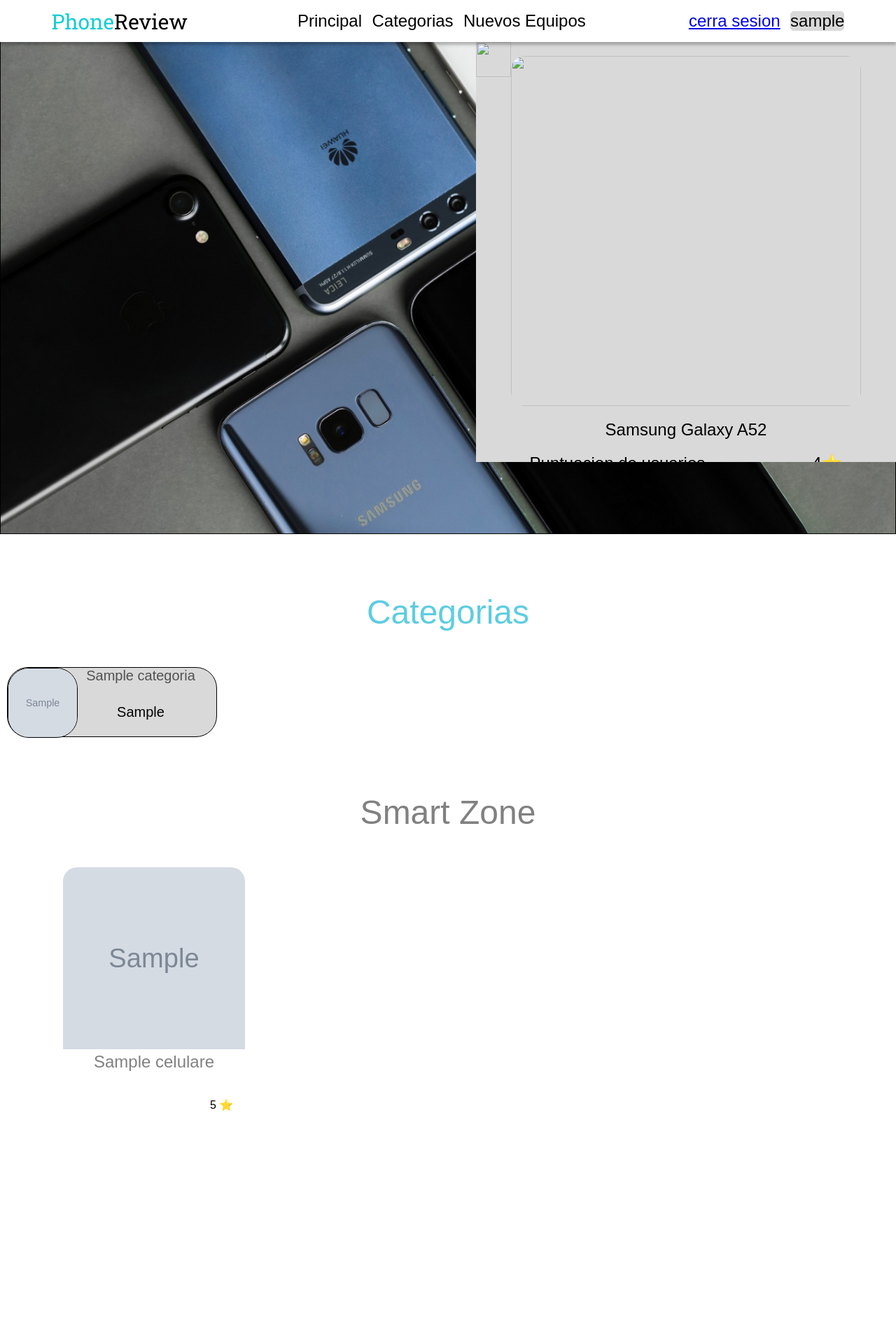
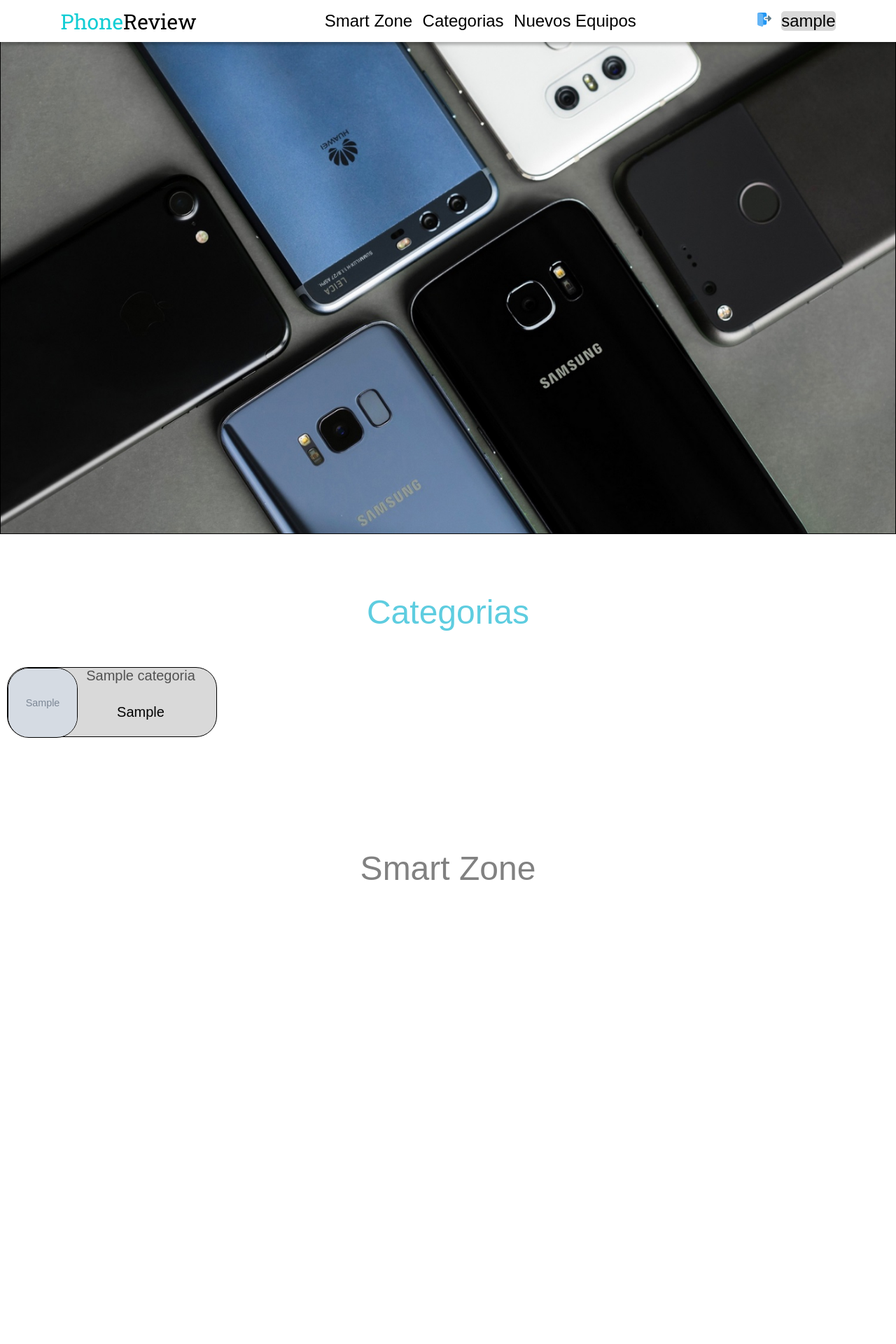
Before and after one commit to stian13/PhoneReview, a PHP site: page /phonereview/main.php in a window 1280 px wide. Shown: the top 1920 px of the page at 70% size. Run offline with PHP 8.4, Linux system fonts and the light colour scheme; the visitor is signed in with stand-in values (Sample User, id 1); tables that the repository leaves empty or names only in its code hold one stand-in row (values such as "Sample post"); grey boxes marked "Sample" are stand-in pictures; grey boxes are pictures that could not be loaded.

Commit message:
se hicieron los cambios pertinentes a al archivo main.php lo cual este ya se encuentra actualizado a la par con el archivo main

```diff
--- a/assets/styles/style.css
+++ b/assets/styles/style.css
@@ -75,6 +75,13 @@ header{
 .cabecera .section-login div:nth-child(1){
     color: var(--azulclarosuabe);
     margin-right: 10px;
+}
+
+.cabecera .section-login .cerra-sesion{
+    width: 20px;
+}
+.cabecera .section-login .usuarioInit{
+    background-color: #5ECDE0;
 }
 .cabecera .section-login div:nth-child(2){
     background-color: var(--grissuave);
--- a/index.php
+++ b/index.php
@@ -137,6 +137,7 @@
             <section class="section-cabecera">
                 <div class="title-principal"><span>Phone</span>Review</div>
             </section>
+
             <section class="section-pagina ">
                 <ul class="lista-secciones" >
                     <li class="li">
@@ -156,6 +157,7 @@
                     </li>
                 </ul>
             </section>
+
             <section class="section-login" id="sistem-login">
                 <div id="registro">
                         registrate
--- a/main.php
+++ b/main.php
@@ -5,10 +5,6 @@
         echo 'no existe este usuario';
         die;
     }
-    include("./main/conexion.php");
-    #creando consulta
-    $categorias = "SELECT nombre_categoria, especifico, img_direccion FROM categoria";
-    $celulares = "SELECT nombre, link_img FROM celulares";
 
 # seccion celulares-----------
 
@@ -140,7 +136,9 @@ include("./main/conexion.php");
     <link rel="preconnect" href="https://fonts.gstatic.com" crossorigin>
     <link href="https://fonts.googleapis.com/css2?family=Roboto+Slab:wght@300;400;500&display=swap" rel="stylesheet">
     <link rel="preconnect" href="https://fonts.googleapis.com">
-    <link rel="stylesheet" href="http://localhost/phonereview/assets/styles/style.css">
+    <link rel="stylesheet" href="http://localhost/phonereview/assets/styles/style.css" >
+    <link rel="stylesheet" href="http://localhost/phonereview/assets/styles/stylesmarphone.css">
+    <link rel="stylesheet" href="http://localhost/phonereview/assets/styles/stylesnewsmarphone.css">
 </head>
 <body>
 <!--Cabecera !-->
@@ -149,64 +147,41 @@ include("./main/conexion.php");
             <section class="section-cabecera">
                 <div class="title-principal"><span>Phone</span>Review</div>
             </section>
+
             <section class="section-pagina ">
-                <ul class="lista-secciones">
+                <ul class="lista-secciones" >
                     <li class="li">
-                        Principal
+                        <a href="#Principal" class="enlases">
+                            Smart Zone
+                        </a>
                     </li>
                     <li>
+                        <a href="#grupo_categorias" class="enlases">
                             Categorias
+                        </a>
                     </li>
                     <li>
+                        <a href="#equipos_nuevos" class="enlases">
                             Nuevos Equipos
+                        </a>
                     </li>
                 </ul>
             </section>
+
             <section class="section-login" id="sistem-login">
                 <div>
-                    <a href="./main/close.php">cerra sesion</a>
+                    <a href="./main/close.php" class="enlases">
+                        <img src="./assets/iconos/cerrar-sesion.png" alt="" class = "cerra-sesion">
+                    </a>
                 </div>
-                <div>
+                <div class = "usuarioInit">
                         <?= $_SESSION['usuario'] ?>
                 </div>
             </section>
-        </div>
-    </header>
-    <section class="conteiner">
-        <div class="conteiner-img-cabecera">
-            <div class="capa"></div>
-            <img src="./assets/baner/cabeceraImagen.jpg" alt="" class="img-cabecera">
-        </div>
-    </section>
+                        <!--detail-->
 
+        <section class="total-detail desactivador">
 
-    <!--Categoria dispositivo-->
-<section class="separador">
-    <div class="title ">Categorias</div>
-    <div class="box-categorias">
-    <div class="conteiner-categorias">
-
-            <?php $resultado = mysqli_query($conexion, $categorias);
-
-            while($row=mysqli_fetch_assoc($resultado)) {?>
-
-                <div class="categoria">
-                    <div>
-                        <img src="<?php echo $row["img_direccion"]; ?>" alt="" class="img-categoria">
-                    </div>
-                    <div class="name-categoria">
-                        <div><?php echo $row["nombre_categoria"]; ?></div>
-                        <div><?php echo $row["especifico"]; ?></div>
-                    </div>
-                </div>
-
-            <?php }?>
-
-        </div>
-    </div>
-</section>
-
-<section class="total-detail">
             <div class="detail-smartphone">
                 <!--smarphone img-->
                 <div class="box-smartphone">
@@ -223,7 +198,7 @@ include("./main/conexion.php");
                     </div>
                 </div>
                 <!--smarphone caracteristicas-->
-        <div class="titulo-pequeño">Caracteristicas</div>
+                <div class="titulo-pequeño " >Caracteristicas</div>
                 <div class="conteiner-caracteristicas">
                     <div class="caracteristica">
                         <div class="tipo-carateristica">
@@ -294,9 +269,9 @@ include("./main/conexion.php");
 
                 <form class="comentario-user">
                     <div class="name-user">Pepito</div>
-            <from class="conteiner-input">
+                    <div class="conteiner-input">
                         <input type="text" placeholder="    Comenta" class="input-comentario">
-            </from>
+                    </div>
                     <label for="" class="label-puntos">Da una puntuacion</label>
                     <select name="numero" id="numero" class="dar-puntuacion">
                         <option value="1">1</option>
@@ -338,33 +313,75 @@ include("./main/conexion.php");
                     </div>
                 </div>
             </div>
+
             </section>
+
+        </div>
+
+    </header>
+    <section class="conteiner">
+        <div class="conteiner-img-cabecera">
+            <div class="capa"></div>
+            <img src="./assets/baner/cabeceraImagen.jpg" alt="" class="img-cabecera">
+        </div>
+    </section>
+
+
+    <!--Categoria dispositivo-->
+    <section class="separador">
+    <div class="title " id = "grupo_categorias">Categorias</div>
+    <div class="box-categorias">
+        <div class="conteiner-categorias">
+            <?php $resultado = mysqli_query($conexion, $categorias);
+
+            while($row=mysqli_fetch_assoc($resultado)) {?>
+
+            <div class="categoria" id="<?php echo $row["especifico"]; ?>">
+                <div>
+                    <img src="<?php echo $row["img_direccion"]; ?>" alt="" class="img-categoria">
+                </div>
+                <div class="name-categoria">
+                    <div><?php echo $row["nombre_categoria"]; ?></div>
+                    <div><?php echo $row["especifico"]; ?></div>
+                </div>
+            </div>
+
+            <?php } mysqli_free_result($resultado);?>
+        </div>
+    </div>
+</section>
+
+    <!--contenedor de mostrador de categorias-->
+
+    <section class="contendor-mostrador">
+        <div class="encajador desactivador" >
+
+                <div class="tipo-categoria-title">
+
+                        <p class='titulo'></p>
+                        <span class="contenedor-img-cierre">
+                            <img src="./assets/iconos/cerrar-ventana.png" alt="" class="salida-categoria">
+                        </span>
+                </div>
+
+                <div class="conteiner-cards-smartphone">
+
+                </div>
+        </div>
+    </section>
+
+
 
 <!--Celulares-->
 <section class="separador">
     <div>
-    <div class="title Smart-zone">Smart Zone</div>
+        <div class="title Smart-zone" id="Principal">Smart Zone</div>
 
-        <div class="conteiner-cards-smartphone">
-
-        <?php $resultado = mysqli_query($conexion, $celulares);
-
-        while($row=mysqli_fetch_assoc($resultado)) {?>
-
-
-            <div class="cards">
-                <img src="<?php echo $row["link_img"]; ?>" alt="" class="img-smartphone">
-                <div class="name-smartphone"><?php echo $row["nombre"]; ?></div>
-                <div class="conteiner-puntuacion">
-                    <div>5</div>
-                    <span>⭐</span>
-                </div>
-            </div>
-
-            <?php }?>
+            <div class="list-smarphone">
 
 
             </div>
+
         </div>
     </div>
 </section>
@@ -373,92 +390,15 @@ include("./main/conexion.php");
 
 <section class="separador">
     <div>
-    <div class="title Smart-zone amarillo-claro">Nuevos Smartphone</div>
-        <div class="conteiner-cards-smartphone">
-            <div class="cards color-fondo">
-                <img src="./assets/image 20smartphone.png" alt="" class="img-smartphone">
-                <div class="name-smartphone">Samsung
-                Galaxy A52</div>
-                <div class="conteiner-puntuacion">
-                    <div>5</div>
-                    <span>⭐</span>
-                </div>
-            </div>
+    <div class="title Smart-zone amarillo-claro" id = "equipos_nuevos">Nuevos Smartphone</div>
+        <div class="nuevos-smarphones">
 
-            <div class="cards color-fondo">
-                <img src="./assets/image 20smartphone.png" alt="" class="img-smartphone">
-                <div class="name-smartphone">Samsung
-                Galaxy A52</div>
-                <div class="conteiner-puntuacion">
-                    <div>5</div>
-                    <span>⭐</span>
-                </div>
-            </div>
-
-            <div class="cards color-fondo">
-                <img src="./assets/image 20smartphone.png" alt="" class="img-smartphone">
-                <div class="name-smartphone">Samsung
-                Galaxy A52</div>
-                <div class="conteiner-puntuacion">
-                    <div>5</div>
-                    <span>⭐</span>
-                </div>
-            </div>
-
-            <div class="cards color-fondo">
-                <img src="./assets/image 20smartphone.png" alt="" class="img-smartphone">
-                <div class="name-smartphone">Samsung
-                Galaxy A52</div>
-                <div class="conteiner-puntuacion">
-                    <div>5</div>
-                    <span>⭐</span>
-                </div>
-            </div>
-
-            <div class="cards color-fondo">
-                <img src="./assets/image 20smartphone.png" alt="" class="img-smartphone">
-                <div class="name-smartphone">Samsung
-                Galaxy A52</div>
-                <div class="conteiner-puntuacion">
-                    <div>5</div>
-                    <span>⭐</span>
-                </div>
-            </div>
-
-            <div class="cards color-fondo">
-                <img src="./assets/image 20smartphone.png" alt="" class="img-smartphone">
-                <div class="name-smartphone">Samsung
-                Galaxy A52</div>
-                <div class="conteiner-puntuacion">
-                    <div>5</div>
-                    <span>⭐</span>
-                </div>
-            </div>
-
-            <div class="cards color-fondo">
-                <img src="./assets/image 20smartphone.png" alt="" class="img-smartphone">
-                <div class="name-smartphone">Samsung
-                Galaxy A52</div>
-                <div class="conteiner-puntuacion">
-                    <div>5</div>
-                    <span>⭐</span>
-                </div>
-            </div>
-
-            <div class="cards color-fondo">
-                <img src="./assets/image 20smartphone.png" alt="" class="img-smartphone">
-                <div class="name-smartphone">Samsung
-                Galaxy A52</div>
-                <div class="conteiner-puntuacion">
-                    <div>5</div>
-                    <span>⭐</span>
-                </div>
-            </div>
             </div>
         </div>
     </div>
 </section>
-<!--detail-smartphone-->
+
+
 
 
 <!--Footer-->
@@ -471,8 +411,24 @@ include("./main/conexion.php");
         </div>
     </div>
 </footer>
-<script src ="./main/funciones.js" type="modules"></script>
-<script src="./main/maincode.js" type="module"></script>
+<script>
+    //celulares
 
+    let celulares = <?php echo $celulares_json; ?>;
+
+    //categorias
+    let categorias = <?php echo $categorias_json; ?>;
+    let camaraCategoria = <?php echo $camaras_json; ?>;
+    let gamerCategoria = <?php echo $gamer_json; ?>;
+    let almacenamientoCategoria = <?php echo $alamcenamiento_json; ?>;
+    let resistentesCategoria = <?php echo $resistentes_json; ?>;
+    let gamaAltaCategoria = <?php echo $gamaalta_json; ?>;
+    let gamaMediaCategoria = <?php echo $gamaalta_json; ?>;
+    let gamaBajaCategoria = <?php echo $gamabaja_json; ?>;
+    let multimediaCategoria = <?php echo $multimedia_json; ?>;
+    let nuevos = <?php echo $nuevo_json; ?>;
+
+</script>
+<script src="http://localhost/phonereview/main//maincode.js" ></script>
 </body>
 </html>
```
Also changed, not shown: main/maincode.js (+181 -4 lines), assets/iconos/cerrar-sesion.png (added). Lines whose indentation alone changed are shown as unchanged.
